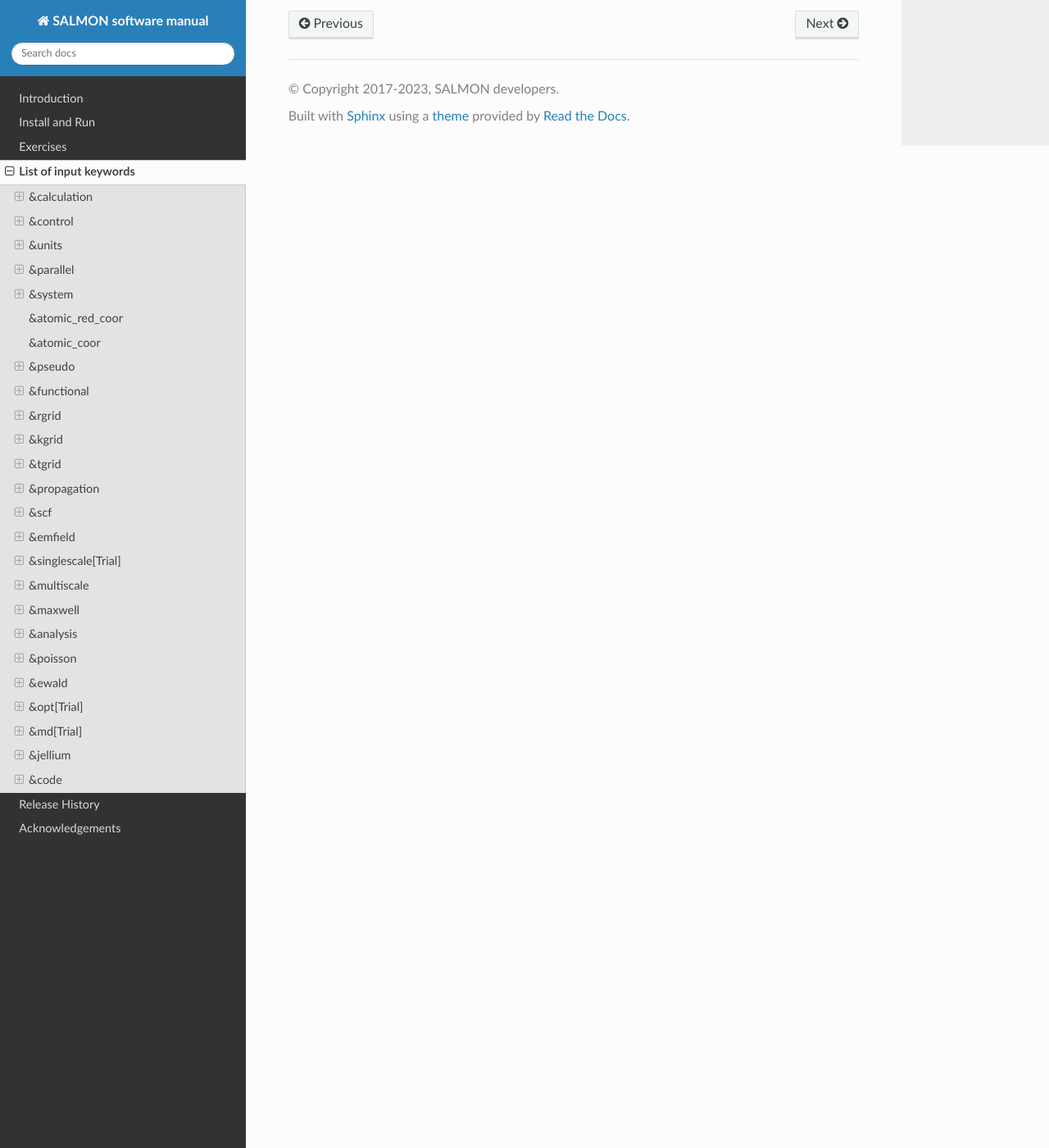
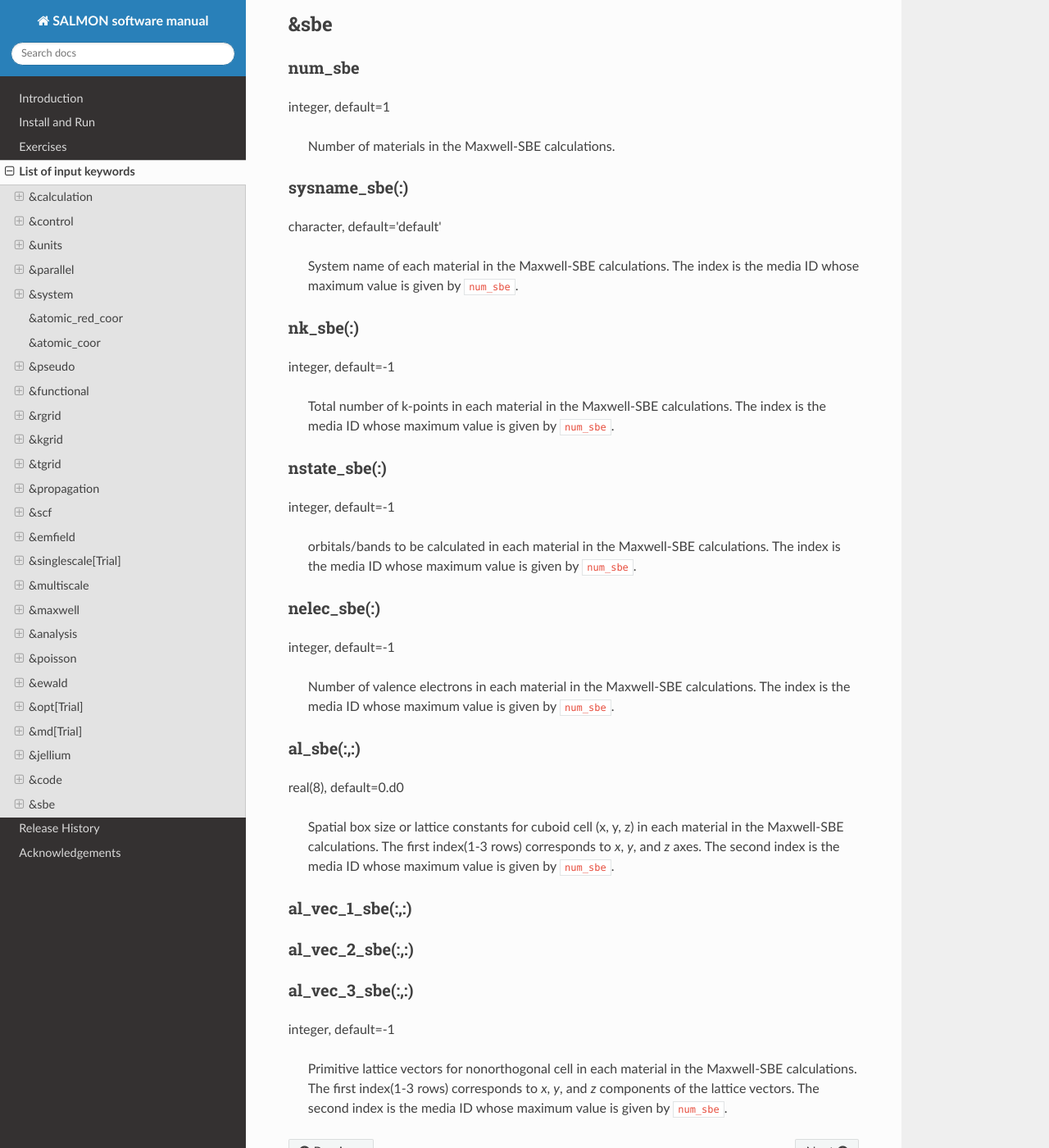
Before and after one commit to SALMON-TDDFT/SALMON-DOCS, a Sphinx documentation site: the page built from source/input_keyword_list.rst, in a window 1280 px wide and 1400 px high, scrolled down 64279 px. Shown: the whole window at 82% size. Built offline with Sphinx 7.4.7 and the Read the Docs theme 2.0.0, drawn with Linux system fonts in a browser that asks for light colours; formulas are drawn with MathJax 3.

Commit message:
add variables of sbe

```diff
--- a/source/input_keyword_list.rst
+++ b/source/input_keyword_list.rst
@@ -3285,6 +3285,84 @@ character, default='auto'
    |   ``orbital`` / OpenMP parallelization is applied to orbital (and k-point) loop.
    |   ``rgrid``   / OpenMP parallelization is applied to real-space grid loop.
 
+.. _&sbe:
+
+&sbe
+-----
+
+.. _num_sbe:
+
+num_sbe
+^^^^^^^^^^^^^^^^^
+
+integer, default=1
+
+   | Number of materials in the Maxwell-SBE calculations.
+
+.. _sysname_sbe:
+
+sysname_sbe(:)
+^^^^^^^^^^^^^^^^^
+
+character, default='default'
+
+   | System name of each material in the Maxwell-SBE calculations. The index is the media ID whose maximum value is given by ``num_sbe``.
+
+.. _nk_sbe:
+
+nk_sbe(:)
+^^^^^^^^^^^^^^^^^
+
+integer, default=-1
+
+   | Total number of k-points in each material in the Maxwell-SBE calculations. The index is the media ID whose maximum value is given by ``num_sbe``.
+
+.. _nstate_sbe:
+
+nstate_sbe(:)
+^^^^^^^^^^^^^^^^^
+
+integer, default=-1
+
+   | orbitals/bands to be calculated in each material in the Maxwell-SBE calculations. The index is the media ID whose maximum value is given by ``num_sbe``.
+
+.. _nelec_sbe:
+
+nelec_sbe(:)
+^^^^^^^^^^^^^^^^^
+
+integer, default=-1
+
+   | Number of valence electrons in each material in the Maxwell-SBE calculations. The index is the media ID whose maximum value is given by ``num_sbe``.
+
+.. _al_sbe:
+
+al_sbe(:,:)
+^^^^^^^^^^^^^^^^^
+
+real(8), default=0.d0
+
+   | Spatial box size or lattice constants for cuboid cell (x, y, z) in each material in the Maxwell-SBE calculations. The first index(1-3 rows) corresponds to *x*\ , *y*\ , and *z* axes. The second index is the media ID whose maximum value is given by ``num_sbe``.
+
+.. _al_vec1_sbe:
+
+al_vec_1_sbe(:,:)
+^^^^^^^^^^^^^^^^^
+
+.. _al_vec2_sbe:
+
+al_vec_2_sbe(:,:)
+^^^^^^^^^^^^^^^^^
+
+.. _al_vec3_sbe:
+
+al_vec_3_sbe(:,:)
+^^^^^^^^^^^^^^^^^
+
+integer, default=-1
+
+   | Primitive lattice vectors for nonorthogonal cell in each material in the Maxwell-SBE calculations. The first index(1-3 rows) corresponds to *x*\ , *y*\ , and *z* components of the lattice vectors. The second index is the media ID whose maximum value is given by ``num_sbe``.
+
 ..
   #### Following keywords are commented out as these are originated from GCEED and supposed to be removed ####
   **Following variables are moved from the isolated part. Some of them may be added to common input, be combined to it, and be removed.**
```
